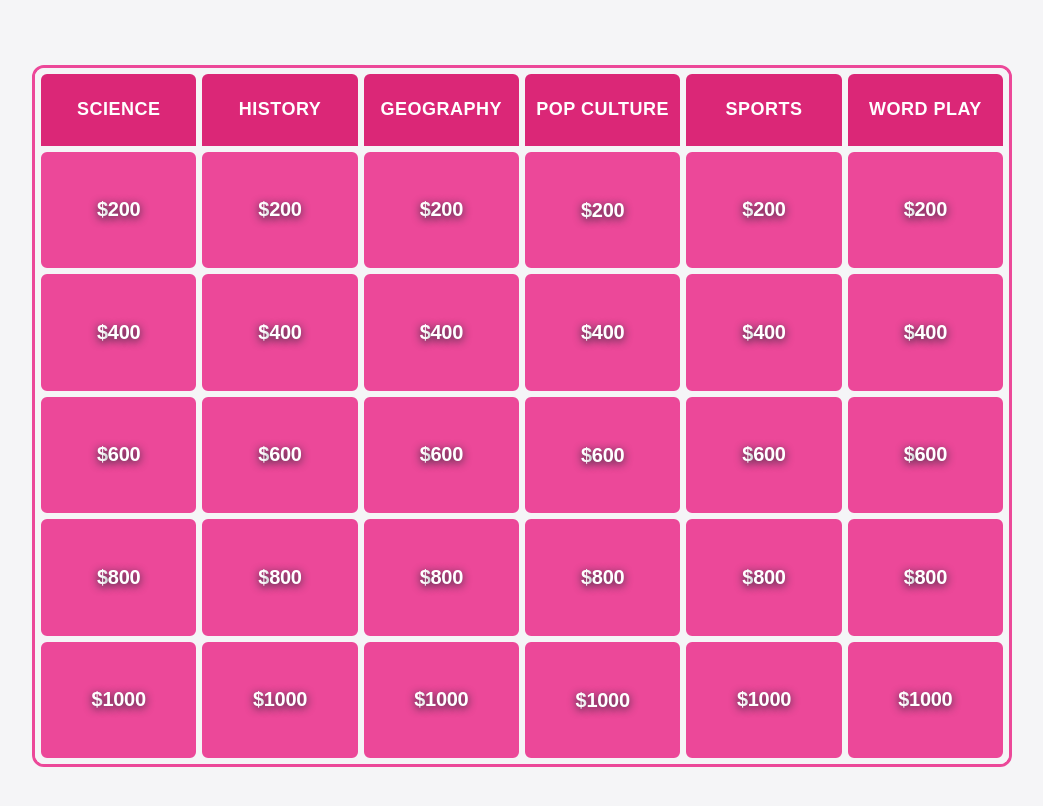
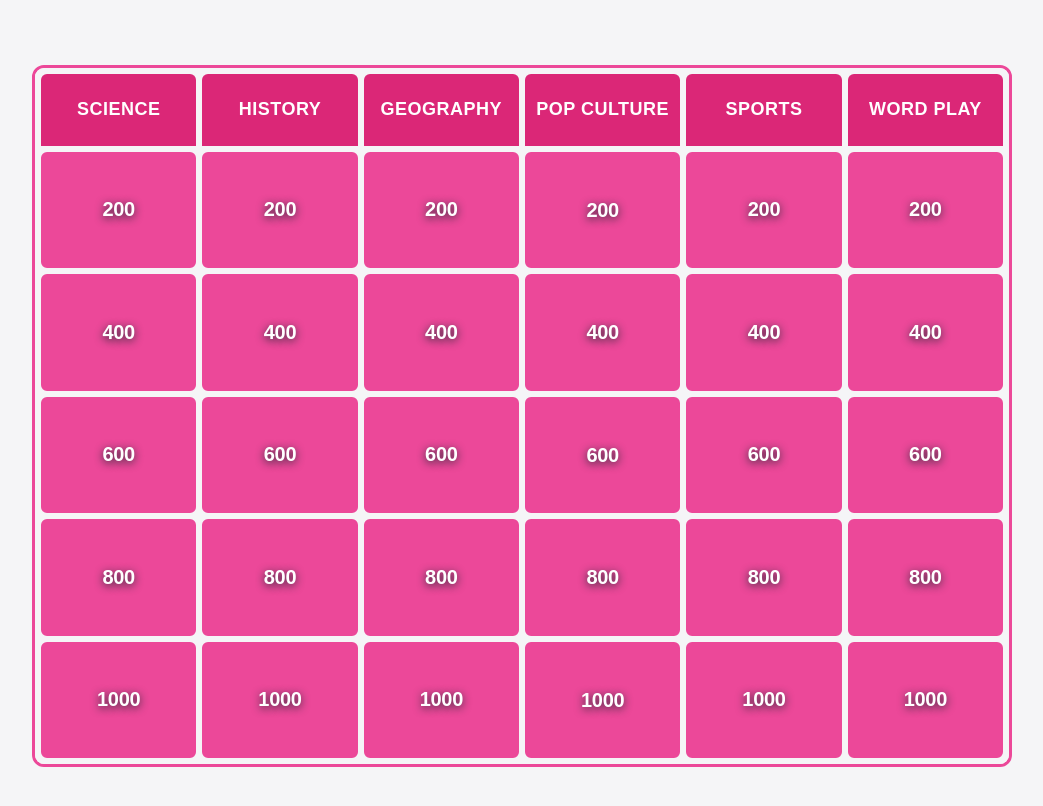
Before and after one commit to ibengg/hobbyprosjekt, a React (Vite) app in the folder client/: page /jeopardy in a window 1280 px wide. Shown: the top 806 px of the page, without its empty margins (118-1161 px from the left). Built offline with nearby package versions, Linux system fonts and the light colour scheme.

Commit message:
fix: correct value rendering in jeopardy tile component

```diff
--- a/client/src/pages/jeopardyBoard/JeopardyBoard.tsx
+++ b/client/src/pages/jeopardyBoard/JeopardyBoard.tsx
@@ -95,7 +95,7 @@ const JeopardyBoard: React.FC = () => {
                     <span className="jeopardy-tile__check">✓</span>
                   ) : (
                     <span className="jeopardy-tile__value">
-                      ${question.value}
+                      {question.value}
                     </span>
                   )}
                 </button>
```
